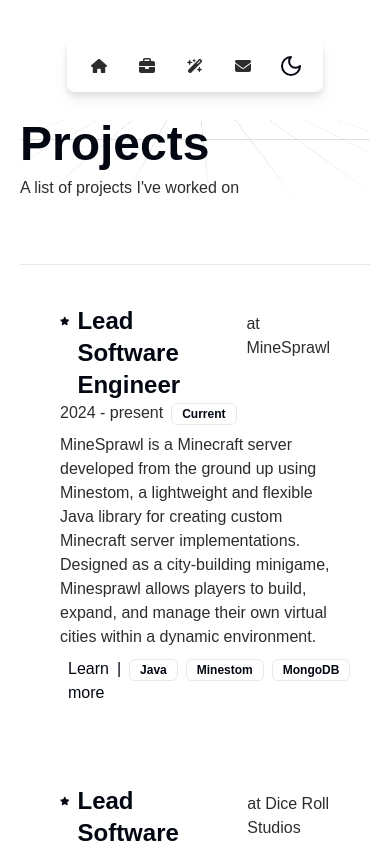
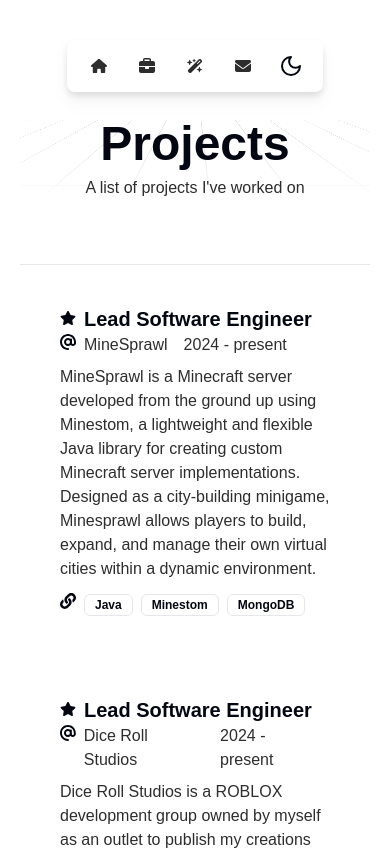
Before and after one commit to CDX-1/portfolio, a Next.js app: page /projects in a window 390 px wide. Shown: the top 850 px of the page. Built offline with nearby package versions, Linux system fonts and the light colour scheme.

Commit message:
Improved responsiveness of projects page

```diff
--- a/src/app/contact/page.tsx
+++ b/src/app/contact/page.tsx
@@ -10,7 +10,7 @@
         <div className="mx-auto mb-16 max-w-5xl px-5 py-24 sm:px-8">
             <Navbar/>
 
-            <div className="mb-16 mt-6 sm:mb-8 sm:mt-12 w-full relative">
+            <div className="mb-16 mt-6 sm:mb-8 sm:mt-12 w-full relative text-center">
                 <div className="absolute inset-0 flex justify-center items-center -z-10">
                     <RetroGrid />
                 </div>
--- a/src/app/projects/page.tsx
+++ b/src/app/projects/page.tsx
@@ -8,6 +8,7 @@
 import RetroGrid from "@/components/ui/retro-grid";
 import { Navbar } from "@/components/navbar";
 import { FaLink, FaStar } from "react-icons/fa";
+import { FaAt } from "react-icons/fa6";
 
 const experiences = [
     {
@@ -85,10 +86,10 @@
     };
 
     return (
-        <div className="mx-auto mb-16 max-w-5xl px-5 py-24 sm:px-8">
-            <Navbar/>
+        <div className="mx-auto max-w-5xl px-5 py-24 sm:px-8">
+            <Navbar />
 
-            <div className="mb-16 mt-6 sm:mb-8 sm:mt-12 w-full relative">
+            <div className="mb-16 mt-6 sm:mb-8 sm:mt-12 w-full relative text-center">
                 <div className="absolute inset-0 flex justify-center items-center -z-10">
                     <RetroGrid />
                 </div>
@@ -117,22 +118,33 @@
             <div className="flex-wrap">
                 {experiences.map(item => (
                     <motion.div key={item.company} className="p-10" {...{ initial: animation.hide, animate: animation.show }}>
-                        <div className="flex items-baseline space-x-2">
-                            {item.pinned && <FaStar />}
+                        <div className="hidden md:flex items-baseline space-x-2">
+                            {item.pinned && <FaStar/>}
                             <h1 className="font-bold text-2xl">{item.title}</h1>
                             <p className="text-silent">at {item.company}</p>
                         </div>
-                        <div className="flex items-baseline space-x-2">
+                        <div className="block md:hidden">
+                            <div className="flex items-baseline space-x-2">
+                            <FaStar/>
+                            <h1 className="font-bold text-xl">{item.title}</h1>
+                            </div>
+                            <div className="flex space-x-2 items-baseline">
+                                <FaAt/>
+                                <p className="text-silent">{item.company}</p>
+                                <p className="mb-2 text-silent px-2">{item.dateRange}</p>
+                            </div>
+                        </div>
+                        <div className="hidden md:flex items-baseline space-x-2">
                             <p className="mb-2 text-silent">{item.dateRange}</p>
                             {item.current && <Badge variant="outline">Current</Badge>}
                             {item.discontinued && <Badge variant="outline">Discontinued</Badge>}
                         </div>
-                        <p className="text-silent mb-2">{item.description}</p>
+                        <p className="text-silent mb-3 md:mb-2">{item.description}</p>
                         <div className="space-x-2 flex items-baseline">
                             {item.link &&
-                                <><FaLink /><Link href={item.link} target="_blank" className="hover:underline">Learn more</Link></>
+                                <Link href={item.link} target="_blank" className="flex space-x-2 items-baseline hover:underline"><FaLink/><p className="hidden md:block">Learn more</p></Link>
                             }
-                            {item.link && item.tools && <p>|</p>}
+                            {item.link && item.tools && <p className="hidden md:block">|</p>}
                             {item.tools?.map((tool) => (
                                 <Badge variant="outline" key={tool}>{tool}</Badge>
                             ))}
--- a/src/app/showcase/page.tsx
+++ b/src/app/showcase/page.tsx
@@ -106,7 +106,7 @@
         <div className="mx-auto mb-16 max-w-5xl px-5 py-24 sm:px-8">
             <Navbar />
 
-            <div className="mb-16 mt-6 sm:mb-8 sm:mt-12 w-full relative">
+            <div className="mb-16 mt-6 sm:mb-8 sm:mt-12 w-full relative text-center">
                 <div className="absolute inset-0 flex justify-center items-center -z-10">
                     <RetroGrid />
                 </div>
--- a/src/components/experience.tsx
+++ /dev/null
@@ -1,47 +0,0 @@
-import React from 'react';
-
-type ExperienceProps = {
-    title: string;
-    company: string;
-    dateRange: string;
-    description: string;
-    link?: string;
-    discontinued?: boolean;
-};
-
-const Experience: React.FC<ExperienceProps> = ({
-    title,
-    company,
-    dateRange,
-    description,
-    link,
-    discontinued,
-}) => {
-    return (
-        <div className="bg-transparent w-4/12 p-4 sm:p-6 mb-4 rounded-xl shadow-md hover:bg-container transition-all duration-300">
-            <div className="flex flex-col sm:flex-row sm:items-center sm:space-x-2 space-y-2 sm:space-y-0">
-                <h3 className="text-xl sm:text-2xl font-semibold text-center sm:text-left">{title}</h3>
-                <span className="text-base sm:text-lg text-gray-400 text-center sm:text-left">
-                    • {company}
-                </span>
-            </div>
-            <p className="text-sm sm:text-base text-gray-400 italic text-center sm:text-left">
-                {dateRange}
-                {discontinued && <span className="pl-3">(Discontinued)</span>}
-            </p>
-            <p className="text-base sm:text-lg mt-4 text-center sm:text-left">{description}</p>
-            {link && (
-                <a
-                    href={link}
-                    target="_blank"
-                    rel="noopener noreferrer"
-                    className="text-blue-600 hover:text-blue-500 mt-2 inline-block text-center sm:text-left"
-                >
-                    Learn More
-                </a>
-            )}
-        </div>
-    );
-};
-
-export default Experience;
```
